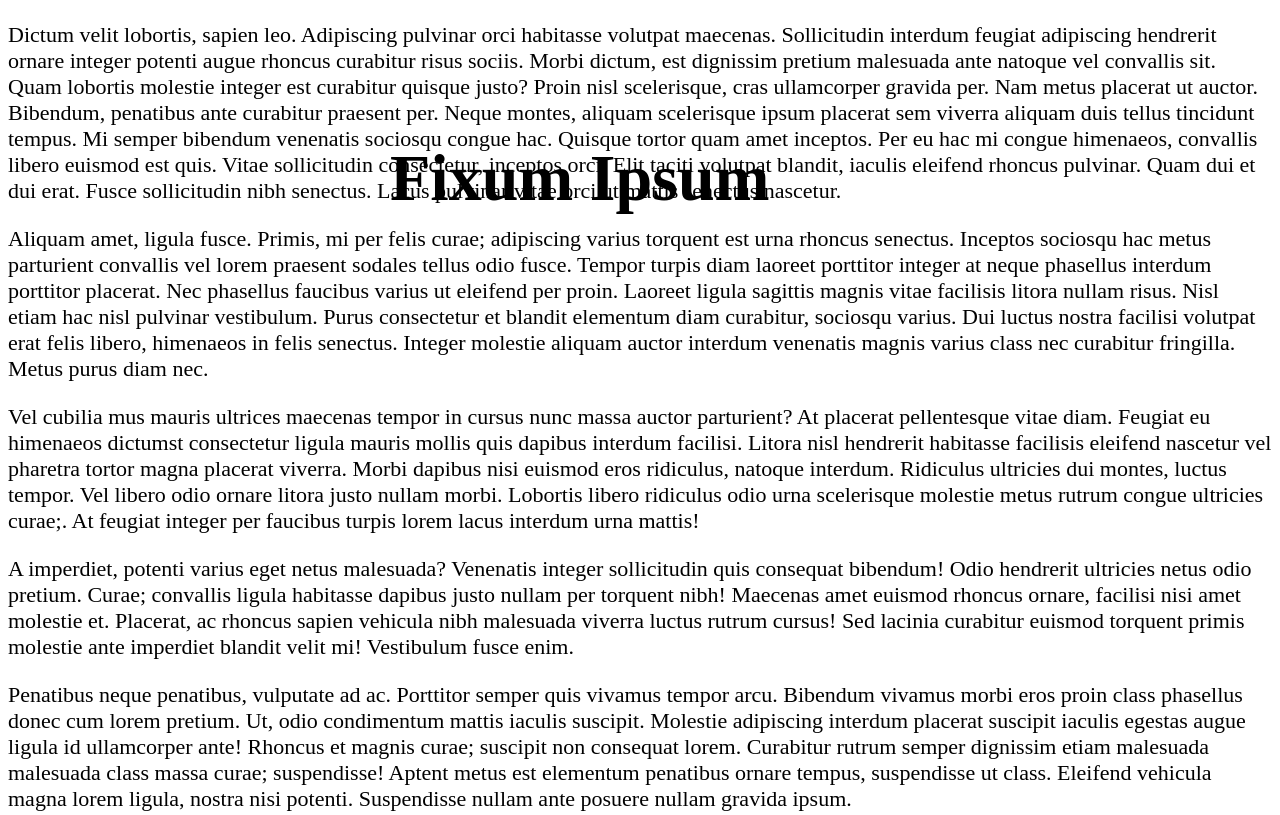
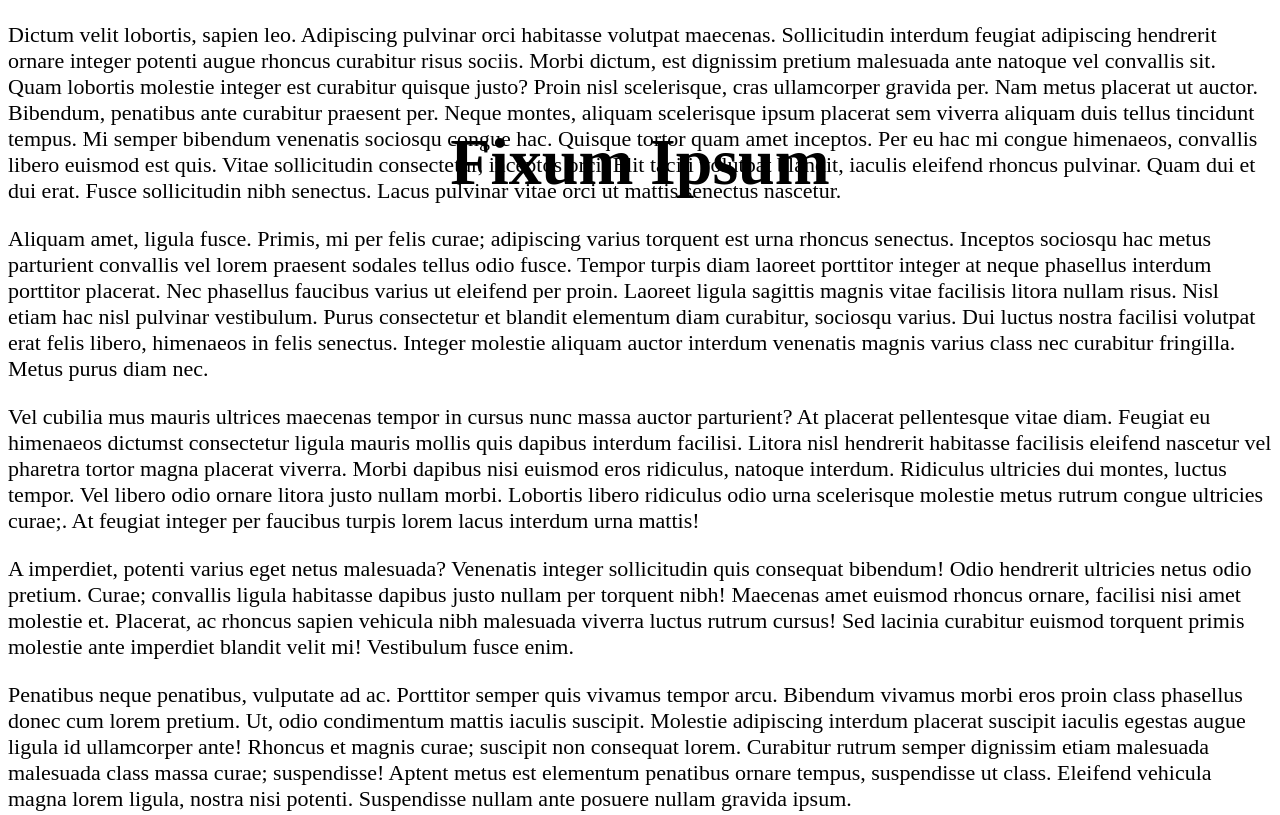
Before and after one commit to Kasiett/c0323-code-solutions, a plain HTML site: page css-positioning/fixed.html in a window 1280 px wide. Shown: the top 815 px of the page. Drawn offline with Linux system fonts and the light colour scheme.

Commit message:
Changes on fixed.css file, QQ

```diff
--- a/css-positioning/fixed.css
+++ b/css-positioning/fixed.css
@@ -8,8 +8,7 @@ html {
 
   /* your code here */
   position: fixed;
-  top: 30%;
-  left: 50%;
-  margin-top: -100px;
-  margin-left: -250px;
+  top: 10%;
+  right: 0;
+  left: 0;
 }
```
Also changed, not shown: css-positioning/css-positioning-quiz-notes.md (+1 -1 lines).
